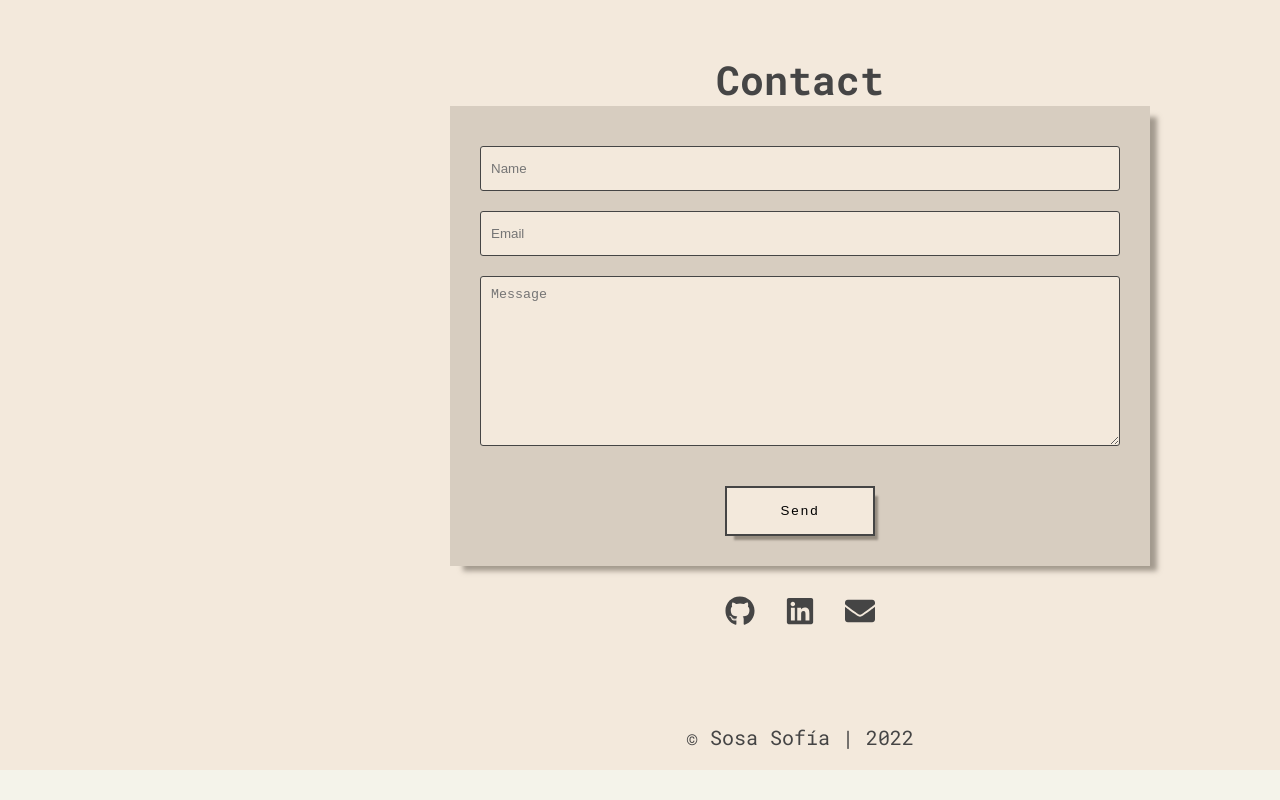
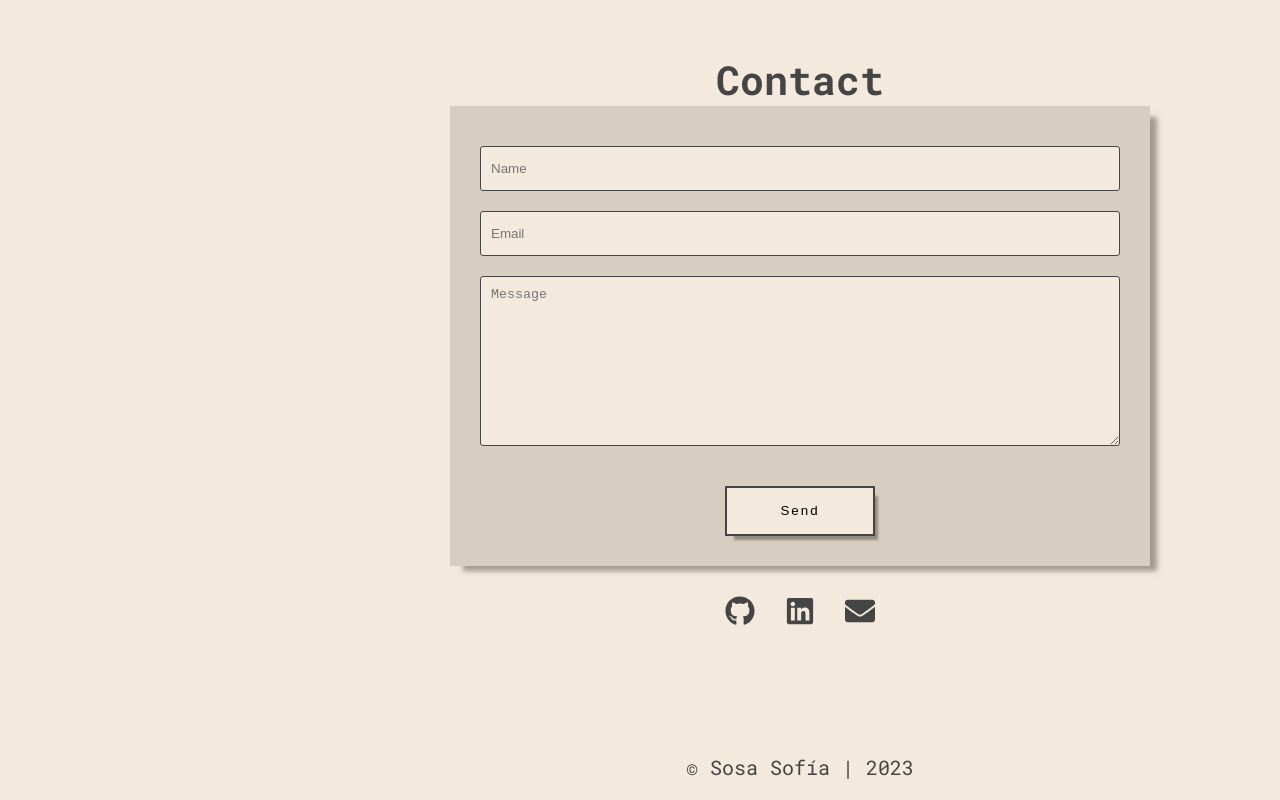
Before and after one commit to Sosasofia/portfolio, a React (Create React App) app: page / in a window 1280 px wide. Shown: the part 2851-3651 px from the top of the page. Before the commit the page ends 3621 px from the top, so only its background shows below. Built offline with nearby package versions, Linux system fonts and the light colour scheme.

Commit message:
Update footer

```diff
--- a/src/components/Footer.js
+++ b/src/components/Footer.js
@@ -3,15 +3,14 @@ import styled from "styled-components";
 
 const Container = styled.footer`
   font-size: 0.6rem;
-  margin: 20px;
-
-
+  margin-bottom: 20px;
+  margin-top: 50px;
 `;
 
 export default function Footer() {
   return (
     <Container>
-      <p>© Sosa Sofía | 2022</p>
+      <p>© Sosa Sofía | 2023</p>
     </Container>
   );
 }
```
